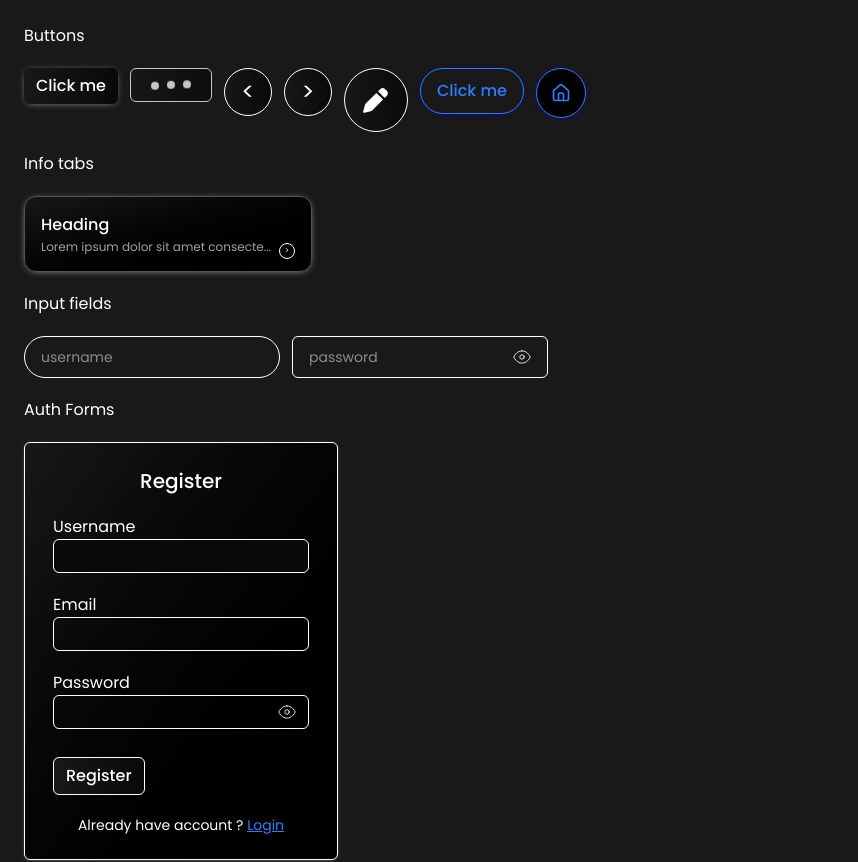
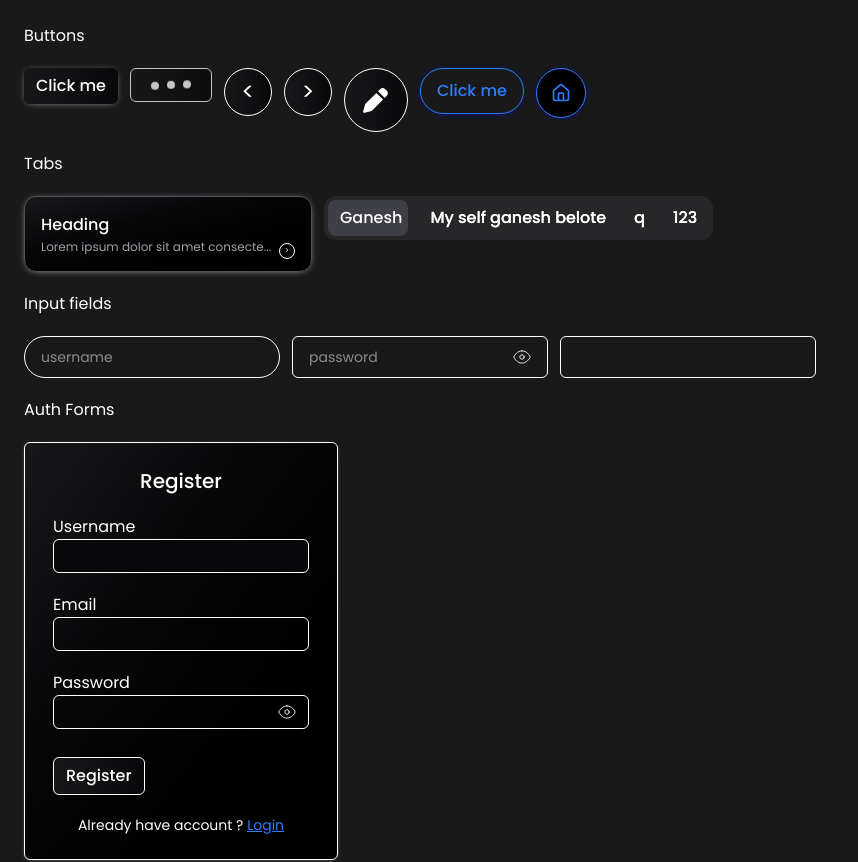
Before and after one commit to ganeshbelote/My-React-Component-Library, a React (Vite) app: page / in a window 1280 px wide. Shown: the top 862 px of the page, without its empty margins (0-858 px from the left). Built offline with nearby package versions, Linux system fonts and the light colour scheme.

Commit message:
Added and Started : Tab component added and started search input component work

```diff
--- a/src/App.tsx
+++ b/src/App.tsx
@@ -27,6 +27,8 @@ import NavBar from './components/bars/NavBar'
 import Select from './components/select-option/Select'
 import Option from './components/select-option/Option'
 import {toast, Toast} from './components/toast/Toast'
+import Tab from './components/tabs/Tab'
+import SearchBar from './components/input/SearchBar'
 
 const menuOptions: MenuOptionType[] = [
   {
@@ -160,8 +162,8 @@ function App () {
           Shadow={true}
         />
       </div>
-      <h2>Info tabs</h2>
-      <div className='btn-container flex gap-3'>
+      <h2>Tabs</h2>
+      <div className='btn-container flex flex-wrap gap-3'>
         <InfoTab
           Href='/about'
           Border={true}
@@ -172,11 +174,13 @@ function App () {
         soluta maxime blanditiis nemo molestiae veritatis illum ducimus minima
         eveniet nihil est cupiditate.'
         />
+        <Tab Tabs = {["Ganesh", "My self ganesh belote", "q",'123']} onClick={(e) => console.log(e.currentTarget.value,e.currentTarget.textContent)}/>
       </div>
       <h2>Input fields</h2>
       <div className='btn-container flex flex-wrap gap-3'>
         <BasicInp Corner='pill' placeholder='username' onChange={e => console.log(e.target.value)}/>
         <PasswordInp Corner='rounded' Placeholder={true} placeholder='jgjdsh' onChange={e => console.log(e.target.value)}/>
+        <SearchBar/>
       </div>
       <h2>Auth Forms</h2>
       <div className='form-container flex flex-col gap-3'>
--- /dev/null
+++ b/src/components/input/SearchBar.tsx
@@ -0,0 +1,69 @@
+import { useEffect, useState } from 'react'
+import clsx from 'clsx'
+import type { ColorType, cornerType } from '../../types/btn.type'
+
+const textColors: Record<ColorType, string> = {
+  transparent : 'text-black',
+  white: 'text-white',
+  black: 'text-black',
+  pink: 'text-pink-500',
+  red: 'text-red-500',
+  blue: 'text-blue-500',
+  green: 'text-green-500',
+  yellow: 'text-yellow-500',
+  gray: 'text-gray-500',
+  purple: 'text-purple-500'
+}
+
+const SearchBar = ({
+  id = 'search',
+  Border = true,
+  Color = 'white',
+  Corner,
+  Lable,
+  className,
+  ...rest
+}: {
+  id?: string
+  Border?: boolean
+  Color?: ColorType
+  Corner?: cornerType
+  Lable?: string
+  className?: string
+} & React.InputHTMLAttributes<HTMLInputElement>) => {
+  const [cornerStyle, setCorner] = useState<string>('rounded-md')
+
+  useEffect(() => {
+    switch (Corner) {
+      case 'rounded':
+        break
+      case 'pill':
+        setCorner('rounded-3xl')
+        break
+      case 'square':
+        setCorner('rounded-none')
+        break
+    }
+  }, [Corner])
+
+  return (
+    <div className='flex flex-col'>
+      {Lable && <label htmlFor={id}>{Lable}</label>}
+      <input
+        id={id}
+        name={id}
+        type='text'
+        {...rest}
+        className={clsx(
+          'min-w-[220px] max-w-3xs outline-0 px-4 py-2.5 text-sm',
+          Border && 'border-[1.5px]',
+          textColors[Color],
+          cornerStyle,
+          className
+        )}
+      />
+    </div>
+  )
+}
+
+export default SearchBar
--- /dev/null
+++ b/src/components/tabs/Tab.tsx
@@ -0,0 +1,103 @@
+import { useState, useRef, useLayoutEffect, useEffect } from 'react'
+import { motion } from 'framer-motion'
+import clsx from 'clsx'
+
+export default function Tab ({ Tabs , onClick }: { Tabs: string[], onClick?: (e: React.MouseEvent<HTMLButtonElement>, index?: number) => void }) {
+  const [activeTab, setActiveTab] = useState<number>(0)
+  const [hoverTab, setHoverTab] = useState<number | null>(null)
+
+  const containerRef = useRef<HTMLDivElement | null>(null)
+  const buttonRefs = useRef<Array<HTMLButtonElement | null>>([])
+
+  const [indicator, setIndicator] = useState({
+    left: 0,
+    top: 0,
+    width: 0,
+    height: 0,
+    visible: false
+  })
+
+  const measureAndSet = (index: number | null) => {
+    const idx = index ?? activeTab
+    const btn = buttonRefs.current[idx]
+    const container = containerRef.current
+    if (!btn || !container) return
+    const b = btn.getBoundingClientRect()
+    const c = container.getBoundingClientRect()
+    setIndicator({
+      left: b.left - c.left,
+      top: b.top - c.top,
+      width: b.width,
+      height: b.height,
+      visible: true
+    })
+  }
+
+  useLayoutEffect(() => {
+    measureAndSet(activeTab)
+  }, [activeTab])
+
+  useEffect(() => {
+    const onResize = () => measureAndSet(hoverTab ?? activeTab)
+    window.addEventListener('resize', onResize)
+    return () => window.removeEventListener('resize', onResize)
+  }, [activeTab, hoverTab])
+
+  const handleClick = (e: React.MouseEvent<HTMLButtonElement>,index : number) => {
+    setActiveTab(index)
+    setHoverTab(null)
+    measureAndSet(index)
+    if (onClick) onClick(e, index);
+  }
+
+  return (
+    <div
+      ref={containerRef}
+      className='h-fit w-fit p-1 rounded-xl bg-zinc-800 flex gap-1 relative'
+      onMouseLeave={() => {
+        setHoverTab(null)
+        measureAndSet(activeTab)
+      }}
+    >
+      {Tabs.map((tab, index) => (
+        <div key={tab} className='flex flex-wrap items-center justify-center'>
+          <button
+            ref={el => {
+              buttonRefs.current[index] = el
+            }}
+            className={clsx(
+              'relative text-nowrap rounded-lg px-3 py-1.5 transition-all',
+              'cursor-pointer font-medium'
+            )}
+            type='button'
+            value={tab}
+            onClick={(e) => handleClick(e,index)}
+            onMouseEnter={() => {
+              setHoverTab(index)
+              measureAndSet(index)
+            }}
+          >
+            {tab}
+          </button>
+          <span className='pointer-events-none absolute z-[5] font-medium text-nowrap'>
+            {tab}
+          </span>
+        </div>
+      ))}
+
+      <motion.div
+        className='absolute rounded-lg bg-zinc-700 pointer-events-none z-0'
+        initial={false}
+        animate={{
+          left: indicator.left,
+          top: indicator.top,
+          width: indicator.width,
+          height: indicator.height,
+          opacity: indicator.visible ? 1 : 0
+        }}
+        transition={{ type: 'spring', stiffness: 400, damping: 30 }}
+        style={{ willChange: 'left, top, width, height, opacity' }}
+      />
+    </div>
+  )
+}
```
